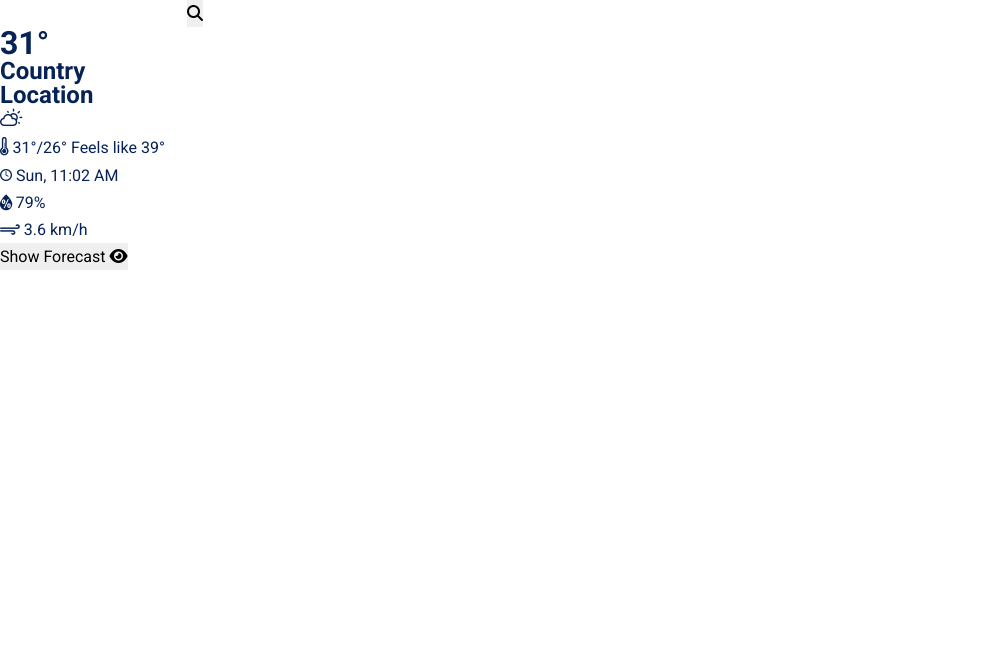
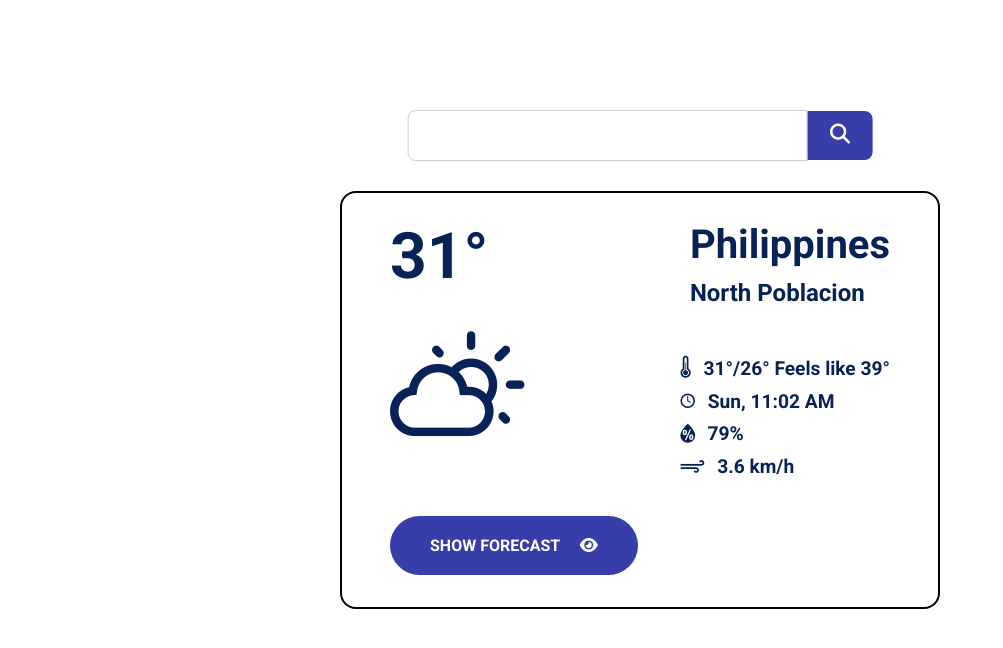
Before and after one commit to DarkCodeGD/JS-Weather-App, a plain HTML site: page index.html in a window 1280 px wide. Shown: the whole page, without its empty margins (0-1003 px from the left). Drawn offline with Linux system fonts and the light colour scheme.

Commit message:
Styled Weather App

```diff
--- a/index.html
+++ b/index.html
@@ -19,7 +19,6 @@
       crossorigin="anonymous"
       referrerpolicy="no-referrer"
     />
-
     <!-- Weather Icons -->
     <link
       rel="stylesheet"
@@ -32,20 +31,20 @@
     <div class="weather-container">
       <div class="search-container">
         <input type="text" class="search-location-input" />
-        <button class="seach-location-btn">
+        <button class="search-location-btn">
           <i class="fa-solid fa-magnifying-glass"></i>
         </button>
       </div>
 
-      <div>
+      <div class="weather-top-container">
         <h1 class="current_temp">31°</h1>
         <div class="location-container">
-          <h2 class="country_name">Country</h2>
-          <h2 class="current_location">Location</h2>
+          <h2 class="country_name">Philippines</h2>
+          <h2 class="current_location">North Poblacion</h2>
         </div>
       </div>
 
-      <div>
+      <div class="weather-bottom-container">
         <div class="current-weather-icon-container">
           <i class="wi wi-day-cloudy"></i>
         </div>
--- a/main.scss
+++ b/main.scss
@@ -1,7 +1,7 @@
 //========== Variables ==========//
 // Colors
-$color-primary: #eb24a6;
-$color-secondary: #3b74d5;
+$color-primary: #373da9;
+$color-secondary: #ffd17c;
 
 $color-dark: #062256;
 $color-light: #fff7fd;
@@ -23,3 +23,4 @@ $img-left: left / cover;
 
 //========== Imports ==========//
 @import "partials/resets";
+@import "partials/app";
--- /dev/null
+++ b/partials/_app.scss
@@ -0,0 +1,128 @@
+body {
+  width: 100%;
+  height: 100vh;
+  display: grid;
+  place-content: center;
+}
+
+.search-container {
+  display: flex;
+  align-items: center;
+  position: absolute;
+  bottom: 100%;
+  left: 50%;
+  translate: -50% 0;
+  margin-bottom: 2rem;
+
+  .search-location-input {
+    width: 400px;
+    border-radius: 0.5rem 0 0 0.5rem;
+    padding: 0.7rem 1.4rem;
+    border: 1px solid #ccc;
+  }
+
+  .search-location-input:focus {
+    border-color: rgb(124, 124, 124);
+  }
+
+  .search-location-btn {
+    border-radius: 0 0.5rem 0.5rem 0;
+    padding: 0.7rem 1.4rem;
+    background-color: $color-primary;
+    color: white;
+    cursor: pointer;
+    transition: $trans-3;
+  }
+
+  .search-location-btn:hover {
+    background-color: #000000;
+    letter-spacing: 0.1rem;
+  }
+
+  .search-location-btn:active {
+    transition: none;
+    background-color: $color-secondary;
+    color: black;
+  }
+
+  .search-location-btn i {
+    font-size: 20px;
+  }
+}
+
+.weather-container {
+  position: relative;
+  min-width: 600px;
+  padding: 2rem 3rem;
+  border: 2px solid black;
+  border-radius: 1rem;
+}
+
+.weather-top-container {
+  display: flex;
+  justify-content: space-between;
+  margin-bottom: 3rem;
+
+  .country_name {
+    font-size: 2.5rem;
+  }
+
+  .current_location {
+    font-size: 1.5rem;
+    margin-top: 1rem;
+  }
+
+  .current_temp {
+    font-size: 4rem;
+  }
+}
+
+.weather-bottom-container {
+  display: flex;
+  justify-content: space-between;
+
+  .current-weather-icon-container {
+    i {
+      font-size: 6rem;
+    }
+  }
+
+  .extra-weather-info-container {
+    p {
+      font-size: 1.2rem;
+      font-weight: bold;
+
+      i {
+        margin-right: 0.5rem;
+      }
+    }
+  }
+}
+
+.show-forecast-btn {
+  display: inline-block;
+  padding: 1rem 2.5rem;
+  font-weight: bold;
+  color: #fff;
+  background-color: $color-primary;
+  border-radius: 2rem;
+  cursor: pointer;
+  transition: $trans-3;
+  text-transform: uppercase;
+  margin-top: 2rem;
+
+  i {
+    margin-left: 1rem;
+  }
+}
+
+.show-forecast-btn:hover {
+  background-color: #000000;
+  letter-spacing: 0.1rem;
+}
+
+.show-forecast-btn:active {
+  transition: none;
+  background-color: $color-secondary;
+  color: black;
+}
```
Also changed, not shown: main.css, 2 other files.
